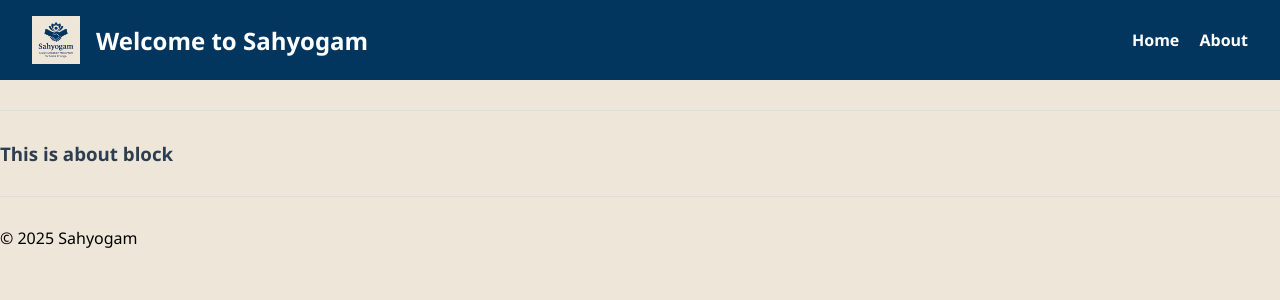
After one commit to sahyogam/sahyogam, a Django app: page /about/ in a window 1280 px wide. The commit adds this page. Shown: the top 300 px of the page. Run offline with Django 5.2, Linux system fonts and the light colour scheme.

```diff
--- /dev/null
+++ b/sahyogam_proj/Registration/templates/about.html
@@ -0,0 +1,26 @@
+{% extends "base.html" %}
+
+<!DOCTYPE html>
+<html lang="en">
+<head>
+    <meta charset="UTF-8">
+    <meta name="viewport" content="width=device-width, initial-scale=1.0">
+    <title>{% block title %} About {% endblock %}</title>
+    <style>
+    body {
+        font-family: Arial, sans-serif;
+        background-color: #f5f6fa;
+        padding: 20px;
+        margin: 0px;
+    }
+
+    </style>
+</head>
+<body>
+    {% block about %}
+
+    <h3>This is about block</h3>
+
+    {% endblock %}
+</body>
+</html>
--- a/sahyogam_proj/Registration/templates/base.html
+++ b/sahyogam_proj/Registration/templates/base.html
@@ -1,3 +1,5 @@
+{% load static %}
+
 
 <!DOCTYPE html>
 <html>
@@ -7,14 +9,14 @@
     <style>
     body {
         font-family: 'Segoe UI', Tahoma, Geneva, Verdana, sans-serif;
-        background-color: #f0f2f5;
+        background-color: #eee6d8;
+        padding: 0;
         margin: 0;
-        padding: 0;
     }
 
     /* ====== HEADER ====== */
     header {
-        background-color: #2c3e50;
+        background-color: #03365f;
         color: white;
         padding: 16px 32px;
         display: flex;
@@ -39,14 +41,17 @@
     }
 
     nav a {
-        color: #1100ff;
+        color: #ffffff;
         text-decoration: none;
         margin-left: 16px;
         font-weight: bold;
+        transition: 0.5s;
     }
 
     nav a:hover {
         text-decoration: underline;
+
+
     }
 
     /* ====== FORM WRAPPER ====== */
@@ -131,18 +136,32 @@
             padding: 20px;
         }
     }
+
+    #logo{
+        height: 3rem;
+        width: 3rem;
+        margin-right: 1rem;
+    }
+
 </style>
 
 
 </head>
-<body>
+<body style="background-color: #eee6d8;">
     <header>
-        <img src="sahyogam.png" alt="Logo">
-        <h1>Welcome to Sahyogam</h1></header>
+        <!-- <img src="sahyogam.png" alt="Logo">
+          -->
 
-    <nav>
-        <a href="/">Home</a> <a href="/about">About</a>
-    </nav>
+          {% load static %}
+
+        <img src="{% static 'images/sahyogam.png' %}" alt="Sahyogam Logo" id="logo">
+
+        <h1>Welcome to Sahyogam</h1>
+
+        <nav>
+            <a href="/">Home</a> <a href="/about">About</a>
+        </nav>
+    </header>
 
     <hr>
 
@@ -152,6 +171,12 @@
         {% endblock %}
     </div>
 
+    <div>
+         {% block about %}
+         {% endblock %}
+    </div>
+
+
     <hr>
     <footer><p>&copy; 2025 Sahyogam</p></footer>
 
--- a/sahyogam_proj/Registration/urls.py
+++ b/sahyogam_proj/Registration/urls.py
@@ -1,5 +1,6 @@
 from django.urls import path
 from . import views
 urlpatterns = [
-    path("",views.registrations,name="registration")
+    path("",views.registrations,name="registration"),
+    path("about/",views.about,name="about")
 ]
--- a/sahyogam_proj/Registration/views.py
+++ b/sahyogam_proj/Registration/views.py
@@ -1,6 +1,6 @@
 from django.shortcuts import render
 from django.http import HttpResponse
-from .models import Volunteer
+from .models import Volunteer,Organization
 
 # Create your views here.
 def registrations(request):
@@ -102,10 +102,12 @@ def registrations(request):
                 "org_contact_phone":org_contact_phone,
                 "org_reg_doc":org_reg_doc,
                 "org_agree_to_terms":org_agree_to_terms
+            }
 
+            org_register = Organization.objects.create(org_name=org_name,org_reg_number=org_reg_number,org_type=org_type,org_established_yer=org_established_yer,org_address=org_address,org_city=org_city,org_state=org_state,org_country=org_country,org_contact_person=org_contact_person,org_contact_email=org_contact_email,org_contact_phone=org_contact_phone,org_registered_doc=org_reg_doc,org_agree_to_terms=org_agree_to_terms)
 
-            }
-            return render(request,"registrations.html",context)
+            if org_register:
+                return render(request,"registrations.html",{"msg":True})
 
     return render(request,"registrations.html")
 
@@ -113,3 +115,7 @@ def registrations(request):
 
 
 # def regisrationVolunteer(request):
+
+
+def about(request):
+    return render(request,"about.html")
```
Also changed, not shown: sahyogam_proj/Registration/templates/registrations.html (+9 -1 lines), sahyogam_proj/sahyogam_proj/settings.py (+6 -1 lines), sahyogam_proj/db.sqlite3, sahyogam_proj/static/images/sahyogam.png (renamed from sahyogam_proj/Registration/templates/sahyogam.png).
